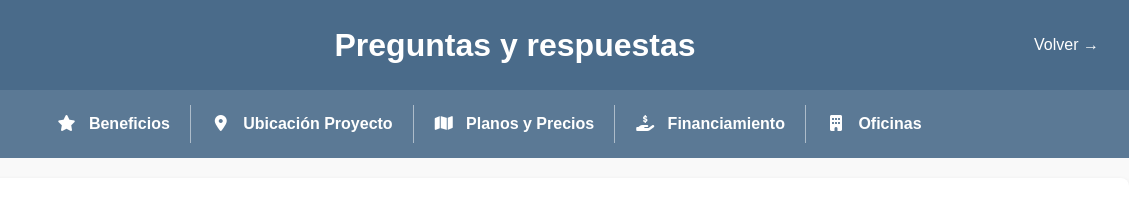
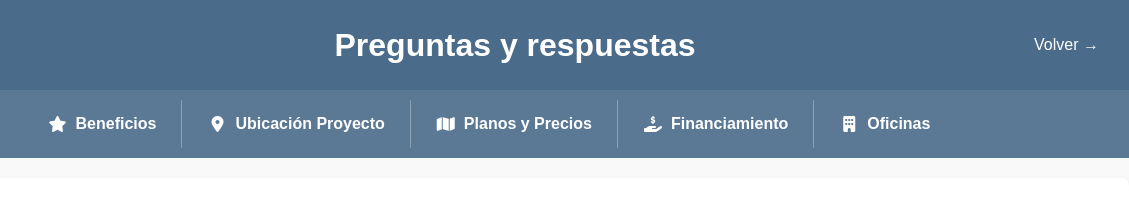
Before and after one commit to Mireli-afk/Mireli-afk.github.io, a plain HTML site: page index.html in a window 1280 px wide. Shown: the top 215 px of the page, 151-1280 px from the left. Drawn offline with Linux system fonts and the light colour scheme.

Commit message:
V17
Para la barra de navegación

```diff
--- a/css/style.css
+++ b/css/style.css
@@ -17,7 +17,7 @@ header {
 
 nav {
     background-color: rgba(74, 107, 138, 0.9);
-    padding: 15px 30px;
+    padding: 10px 30px; /* Reducimos un poco el padding vertical para la animación */
     position: sticky;
     top: 0;
     z-index: 1000;
@@ -34,7 +34,8 @@ header h1 {
     margin: 0;
 }
 
-header .btn-volver {
+header .btn-volver,
+nav a {
     color: white;
     text-decoration: none;
 }
@@ -47,9 +48,10 @@ nav ul {
     padding: 0;
 }
 
+/* --- ESTILOS CON ANIMACIÓN PARA LA NAVEGACIÓN --- */
+/* Eliminamos el padding y borde de 'li' para controlar todo desde 'a' */
 nav ul li {
-    padding: 10px 20px;
-    border-right: 1px solid rgba(255, 255, 255, 0.5);
+    border-right: 1px solid rgba(255, 255, 255, 0.3);
 }
 
 nav ul li:last-child {
@@ -57,9 +59,45 @@ nav ul li:last-child {
 }
 
 nav a {
-    color: white;
-    text-decoration: none;
     font-weight: bold;
+    display: flex;
+    align-items: center;
+    padding: 15px 25px; /* Espaciado interno generoso para el efecto */
+    position: relative;
+    overflow: hidden; /* Oculta la línea cuando está fuera */
+    transition: transform 0.3s cubic-bezier(0.25, 0.8, 0.25, 1); /* Transición suave */
+}
+
+/* El efecto al pasar el ratón */
+nav a:hover {
+    text-decoration: none; /* Quitamos el subrayado por defecto */
+    transform: translateY(-4px); /* Mueve el enlace 4px hacia arriba */
+}
+
+/* La línea decorativa que aparecerá por debajo */
+nav a::after {
+    content: '';
+    position: absolute;
+    bottom: 0;
+    left: 50%; /* La centramos */
+    transform: translateX(-50%); /* Ajuste fino para el centrado */
+    width: 0; /* Empieza sin ancho */
+    height: 3px;
+    background-color: white;
+    border-radius: 2px;
+    transition: width 0.4s cubic-bezier(0.25, 0.8, 0.25, 1); /* Animación de crecimiento */
+}
+
+/* El estado de la línea cuando pasas el ratón por el enlace */
+nav a:hover::after {
+    width: 70%; /* La línea crece hasta el 70% del ancho */
+}
+
+/* Estilo para el ícono dentro del enlace */
+nav a i {
+    margin-right: 8px;
+    width: 20px;
+    text-align: center;
 }
 
 /* --- CONTENEDOR PRINCIPAL Y COLUMNAS --- */
```
